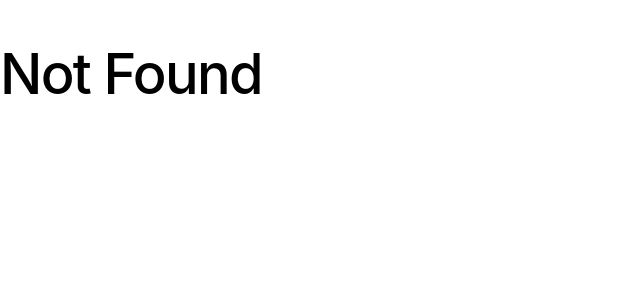
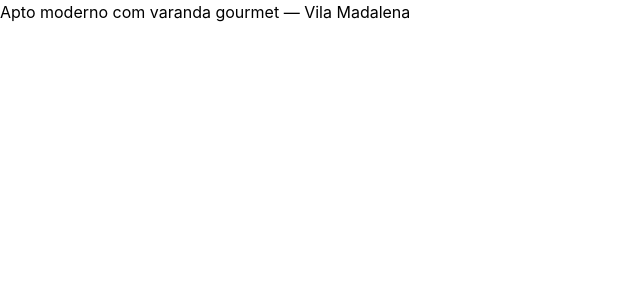
Before and after one commit to almeidalucas78/SextoAndar, a React (Vite) app in the folder front-end/: page /resultados in a window 1280 px wide. Shown: the top 300 px of the page, without its empty margins (0-640 px from the left). Built offline with nearby package versions, Linux system fonts and the light colour scheme.

Commit message:
feat: add search results page and route

```diff
--- a/front-end/src/App.tsx
+++ b/front-end/src/App.tsx
@@ -1,6 +1,7 @@
 import { Route, Routes } from 'react-router'
 import Home from './pages/home'
 import './App.css'
+import SearchPage from './pages/searchPage'
 
 function App() {
 
@@ -8,6 +9,7 @@ function App() {
     <>
      <Routes>
       <Route path="/" element={<Home />} />
+      <Route path="/resultados" element={<SearchPage />} />
       <Route path="/login" element={<h1>Login</h1>} />
       <Route path="/*" element={<h1>Not Found</h1>} />
      </Routes>
--- /dev/null
+++ b/front-end/src/pages/searchPage/index.tsx
@@ -0,0 +1,11 @@
+import {propertiesMock} from '../../api/property.mock';
+
+const properties = propertiesMock;
+
+function SearchPage() {
+  return (
+     <div>{properties[0].title}</div>
+  );
+}
+
+export default SearchPage;
```
Also changed, not shown: front-end/src/pages/searchPage/search.css (added), 1 other file (tests, documents, lock files or other folders).
